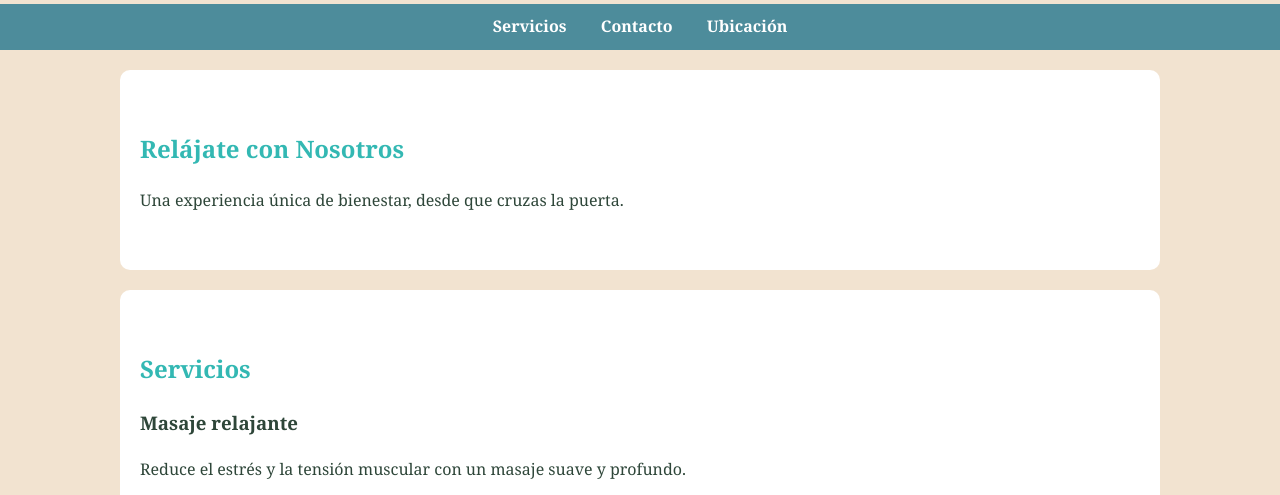
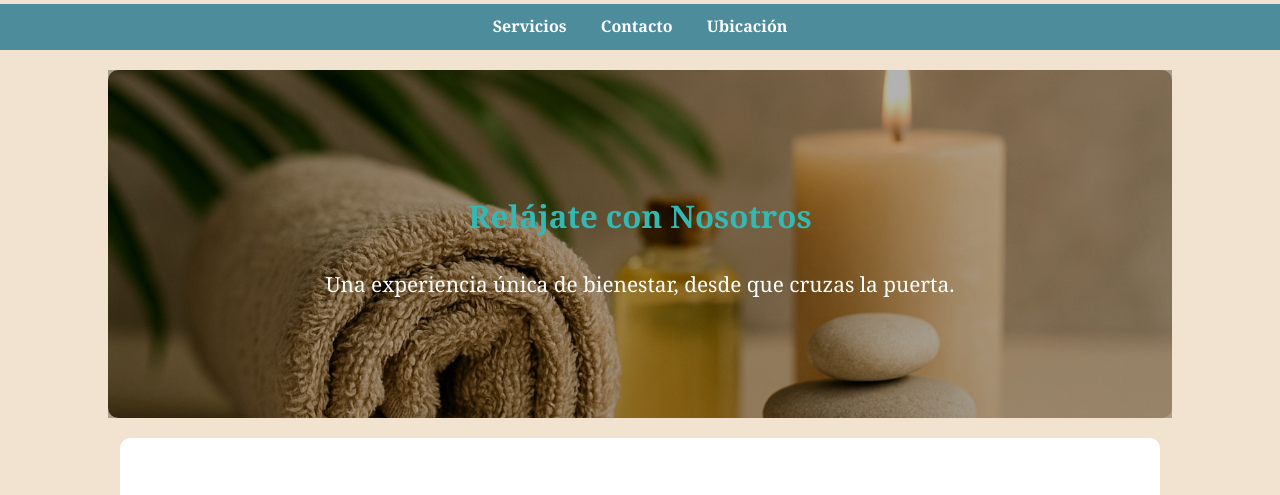
Before and after one commit to MaquinadosCorrea/bewell, a plain HTML site: page index.html in a window 1280 px wide. Shown: the part 298-793 px from the top of the page. Drawn offline with Linux system fonts and the light colour scheme.

Commit message:
Add files via upload

```diff
--- a/index.html
+++ b/index.html
@@ -31,6 +31,33 @@
       text-decoration: none;
       font-weight: bold;
     }
+    .seccion-relajacion {
+      background-image: url('spa-fondo.jpg');
+      background-size: cover;
+      background-position: center;
+      background-repeat: no-repeat;
+      padding: 6em 2em;
+      text-align: center;
+      color: white;
+      position: relative;
+    }
+
+    .seccion-relajacion::before {
+      content: "";
+      position: absolute;
+      top: 0; left: 0; right: 0; bottom: 0;
+      background: rgba(0, 0, 0, 0.3);
+      z-index: 1;
+    }
+
+    .contenido-relajacion {
+      position: relative;
+      z-index: 2;
+      max-width: 800px;
+      margin: auto;
+      font-size: 1.3em;
+    }
+
     section {
       padding: 40px 20px;
       max-width: 1000px;
```
